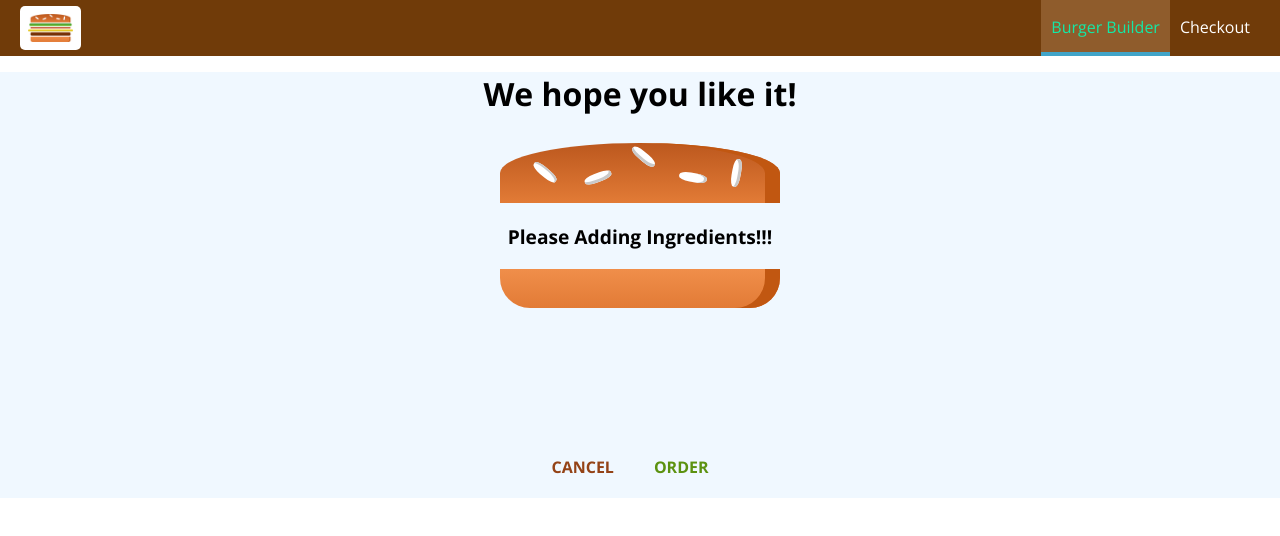
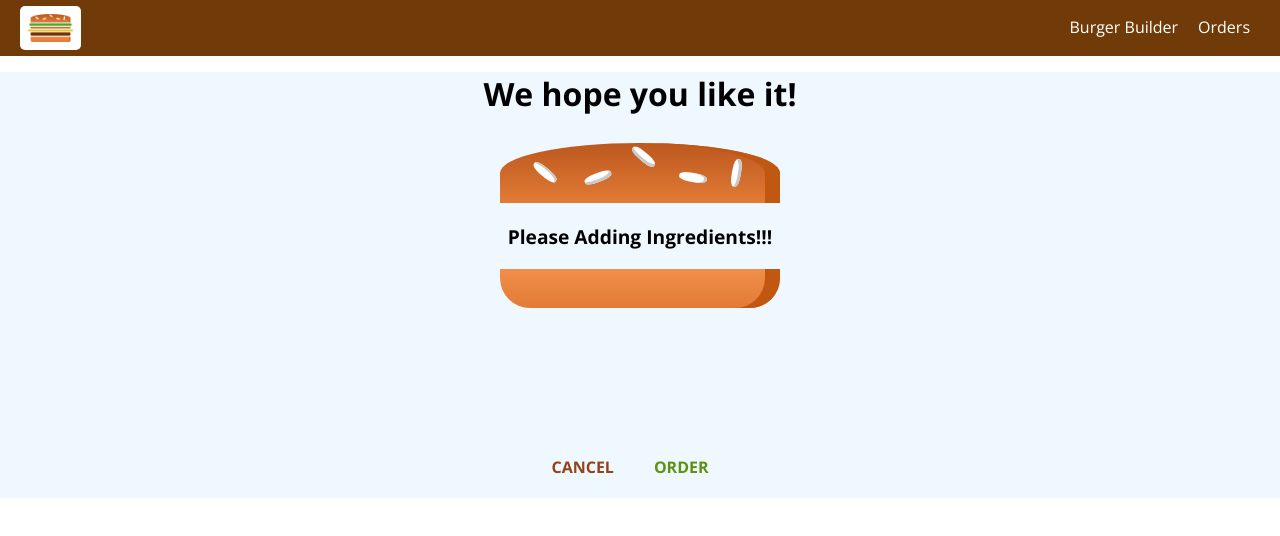
Before and after one commit to SOURAV-ROY/burger-builder, a React app: page /checkout in a window 1280 px wide. Shown: the top 536 px of the page. Built offline with nearby package versions, Linux system fonts and the light colour scheme.

Commit message:
Implementing Navigation Links

```diff
--- a/src/components/Navigation/NavigationItems/NavigationItem/NavigationItem.js
+++ b/src/components/Navigation/NavigationItems/NavigationItem/NavigationItem.js
@@ -1,14 +1,23 @@
 import React from 'react';
+import {NavLink} from 'react-router-dom';
 import classes from './NavigationItem.css';
 
 const navigationItem = (props) => (
 
     <li className={classes.NavigationItem}>
-        <a
-            href={props.link}
-            className={props.active ? classes.active: null}
+        {/*<a*/}
+        {/*    href={props.link}*/}
+        {/*    className={props.active ? classes.active : null}*/}
+        {/*>*/}
+        {/*    {props.children}</a>*/}
+
+        <NavLink
+            to={props.link}
+            exact={props.exact}
+            activeClassName={classes.active}
         >
-            {props.children}</a>
+            {props.children}
+        </NavLink>
     </li>
 );
 
--- a/src/components/Navigation/NavigationItems/NavigationItems.js
+++ b/src/components/Navigation/NavigationItems/NavigationItems.js
@@ -5,8 +5,8 @@
 const navigationItems = (props) => (
 
     <ul className={classes.NavigationItems}>
-        <NavigationItem link="/" active>Burger Builder</NavigationItem>
-        <NavigationItem link="/">Checkout</NavigationItem>
+        <NavigationItem link="/" exact >Burger Builder</NavigationItem>
+        <NavigationItem link="/orders">Orders</NavigationItem>
     </ul>
 );
 
```
